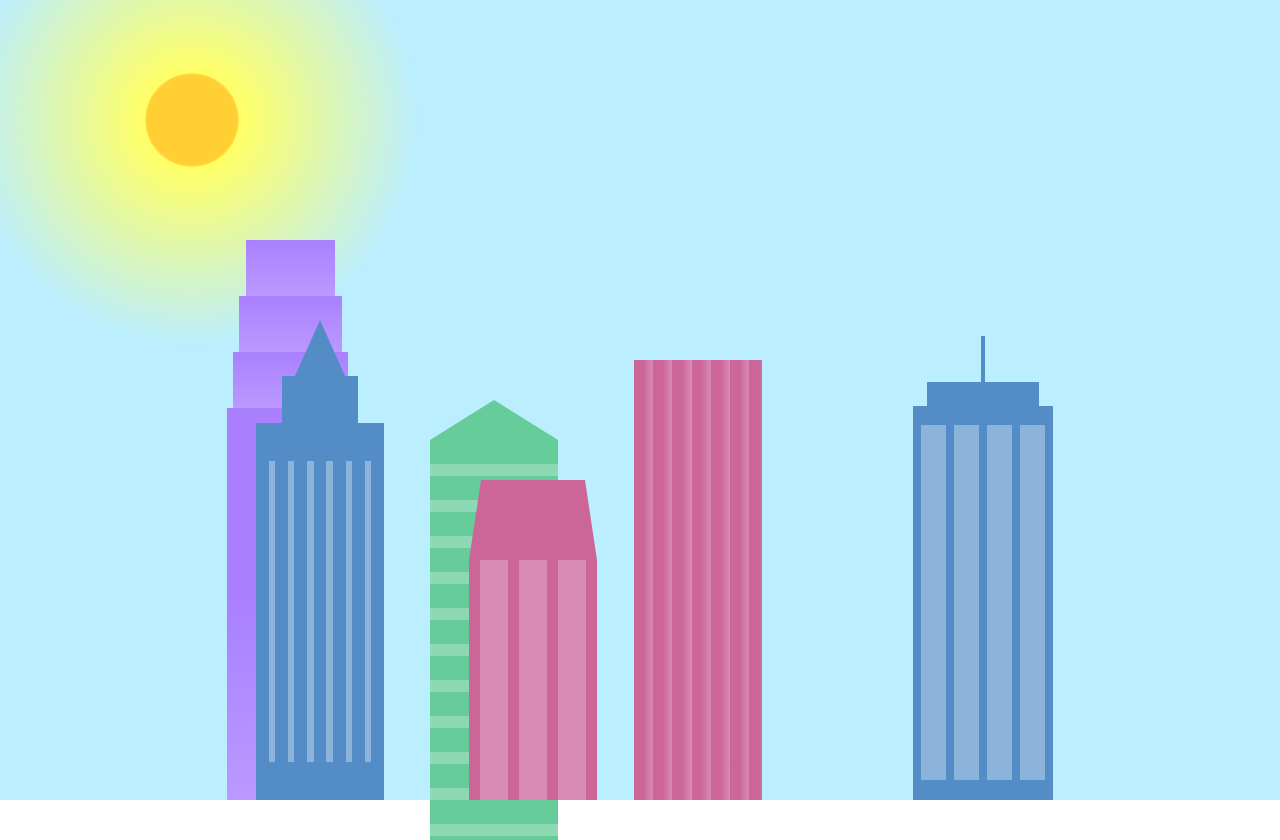
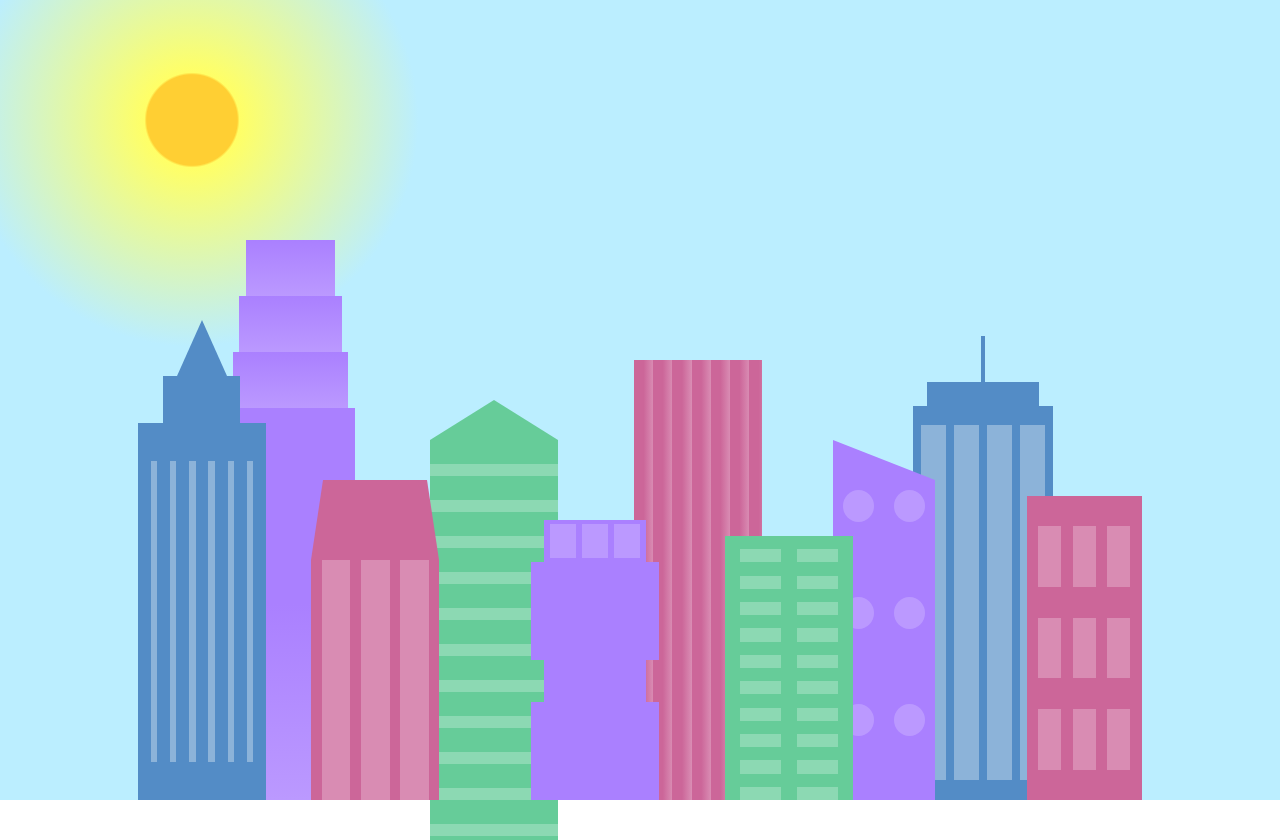
Before and after one commit to satyasaadhika/city-skyline, a plain HTML site: page index.html in a window 1280 px wide. Drawn offline with Linux system fonts and the light colour scheme.

Commit message:
styled the entire buildings in the foreground building

```diff
--- a/styles.css
+++ b/styles.css
@@ -198,3 +198,91 @@ body {
     height: 100%;
     background-color: var(--window-color3);
 }
+.fb3 {
+    width: 10%;
+    height: 35%;
+}
+
+.fb3a {
+    width: 80%;
+    height: 15%;
+    background-color: var(--building-color1);
+}
+
+.fb3b {
+    width: 100%;
+    height: 35%;
+    background-color: var(--building-color1);
+}
+
+.fb3-window {
+    width: 25%;
+    height: 80%;
+    background-color: var(--window-color1);
+}
+
+.fb4 {
+    width: 8%;
+    height: 45%;
+    position: relative;
+    left: 10%;
+}
+
+.fb4a {
+    border-top: 5vh solid transparent;
+    border-left: 8vw solid var(--building-color1);
+}
+
+.fb4b {
+    width: 100%;
+    height: 89%;
+    background-color: var(--building-color1);
+    display: flex;
+    flex-wrap: wrap;
+}
+
+.fb4-window {
+    width: 30%;
+    height: 10%;
+    border-radius: 50%;
+    background-color: var(--window-color1);
+    margin: 10%;
+}
+
+.fb5 {
+    width: 10%;
+    height: 33%;
+    position: relative;
+    right: 10%;
+    background: repeating-linear-gradient(
+        var(--building-color2),
+        var(--building-color2) 5%,
+        transparent 5%,
+        transparent 10%
+      ),
+      repeating-linear-gradient(
+        90deg,
+        var(--building-color2),
+        var(--building-color2) 12%,
+        var(--window-color2) 12%,
+        var(--window-color2) 44%
+      );
+}
+
+.fb6 {
+    width: 9%;
+    height: 38%;
+    background: repeating-linear-gradient(
+        90deg,
+        var(--building-color3),
+        var(--building-color3) 10%,
+        transparent 10%,
+        transparent 30%
+      ),
+      repeating-linear-gradient(
+        var(--building-color3),
+        var(--building-color3) 10%,
+        var(--window-color3) 10%,
+        var(--window-color3) 30%
+      );
+}
```
